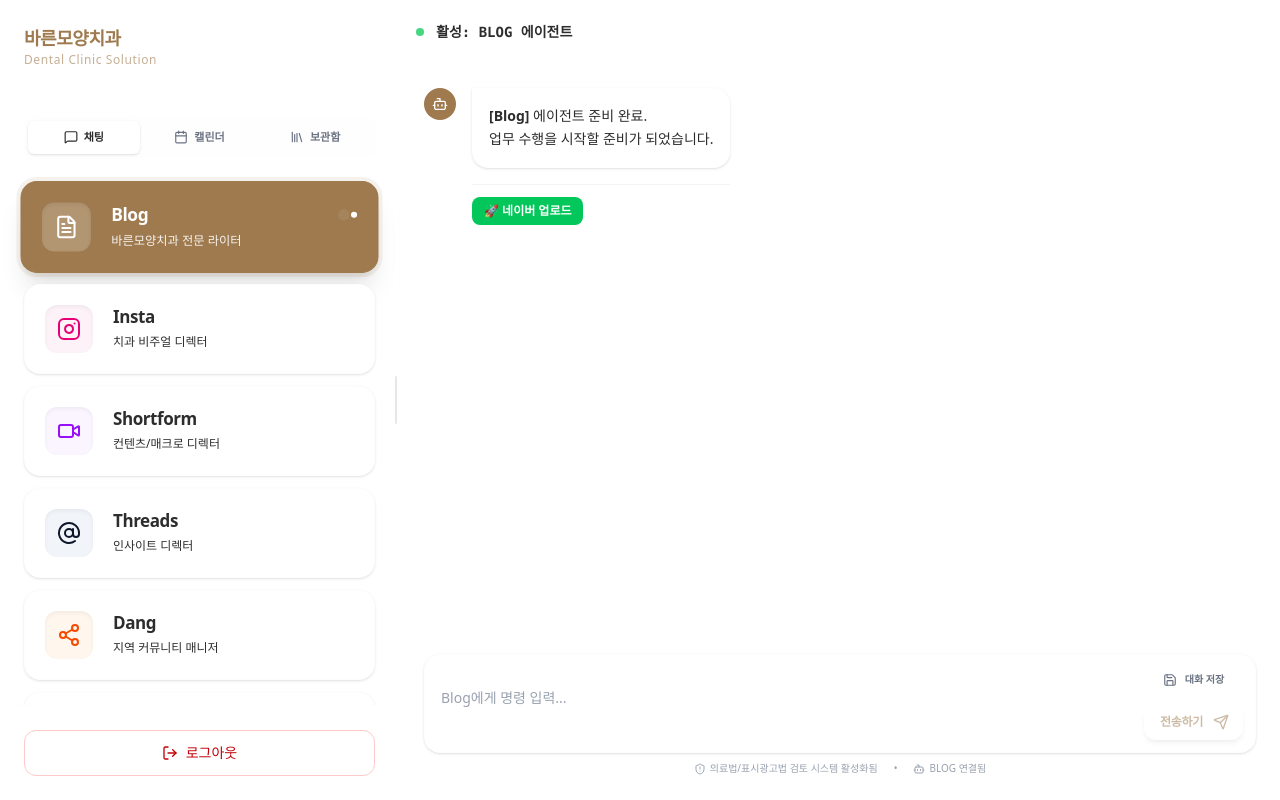
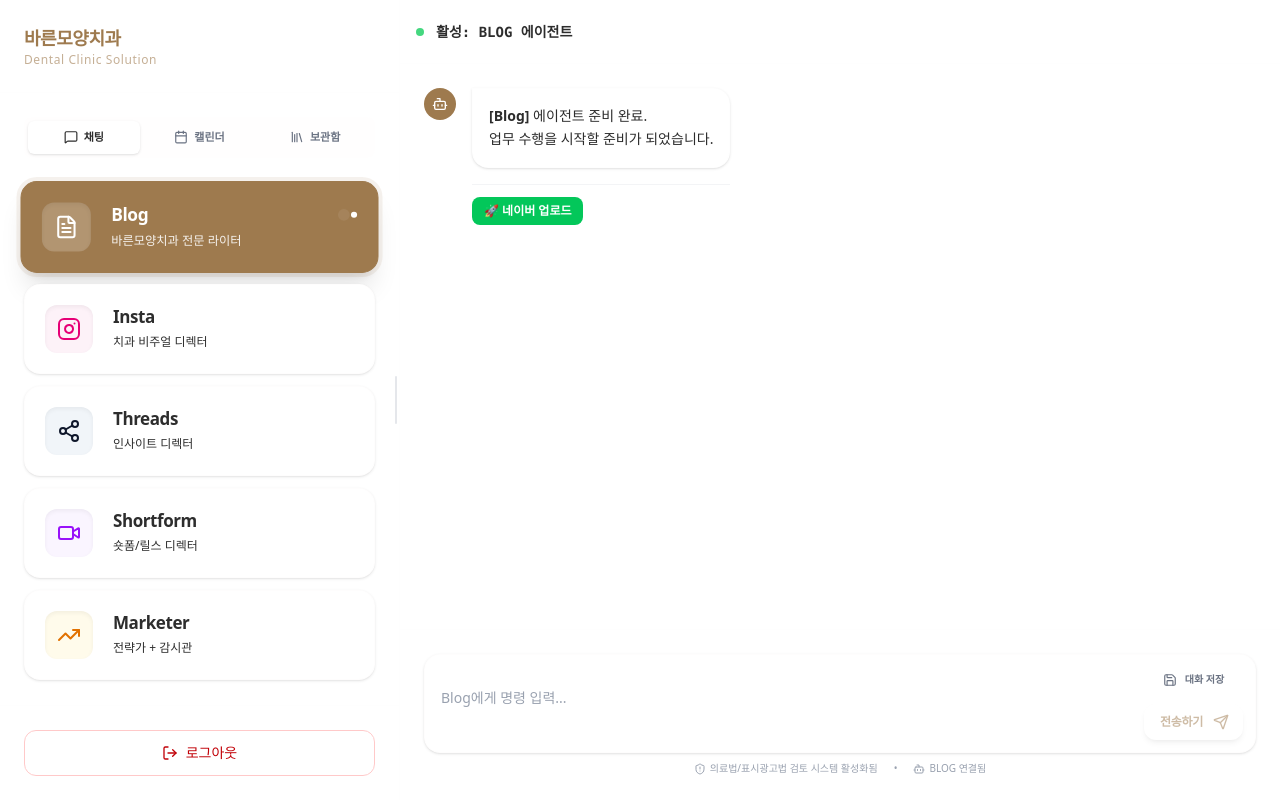
Before and after one commit to itsarainyday88-cpu/BareunShape, a Next.js app: page / in a window 1280 px wide. Built offline with nearby package versions, Linux system fonts and the light colour scheme; no server answers.

Commit message:
UI: Diet - Reduced to 5 main agents as per SeoulYonsei frame

```diff
--- a/src/app/(main)/layout.tsx
+++ b/src/app/(main)/layout.tsx
@@ -76,15 +76,13 @@ function Sidebar() {
         }
     };
 
+    // [🚨 UI Diet] Exactly 5 agents as seen in SeoulYonsei Reference
     const agents = [
-        { id: 'Blog', name: 'Blog', role: '바른모양치과 전문 라이터', icon: FileText, color: 'text-green-600', bg: 'bg-green-50', desc: '임플란트/교정 전문 칼럼 및 블로그 컨텐츠 제작' },
-        { id: 'Insta', name: 'Insta', role: '치과 비주얼 디렉터', icon: Instagram, color: 'text-pink-600', bg: 'bg-pink-50', desc: '내원객 모집/병원 전경 중심의 카드뉴스 기획 및 프롬프트 생성' },
-        { id: 'Shortform', name: 'Shortform', role: '컨텐츠/매크로 디렉터', icon: Video, color: 'text-purple-600', bg: 'bg-purple-50', desc: '유튜브 쇼츠/인스타 릴스용 대본 기획 및 전략 생성' },
-        { id: 'Threads', name: 'Threads', role: '인사이트 디렉터', icon: AtSign, color: 'text-slate-900', bg: 'bg-slate-100', desc: '의료적 통찰을 담은 짧고 날카로운 스레드 타래 작성' },
-        { id: 'Dang', name: 'Dang', role: '지역 커뮤니티 매니저', icon: Share2, color: 'text-orange-600', bg: 'bg-orange-50', desc: '지역 환자/내원객 커뮤니티(당근마켓) 홍보 및 소통' },
-        { id: 'Supporter', name: 'Supporter', role: '내원객 상담 실장', icon: MessageSquare, color: 'text-blue-600', bg: 'bg-blue-50', desc: '환자/내원객 진료/상담 문의 응대 스크립트 작성' },
-        { id: 'Reputation', name: 'Reputation', role: '진료 후기 관리자', icon: ShieldAlert, color: 'text-red-600', bg: 'bg-red-50', desc: '치과/진료 리뷰에 대한 맞춤형 답변 생성' },
-        { id: 'Marketer', name: 'Marketer', role: '전략가 + 감시관', icon: TrendingUp, color: 'text-amber-600', bg: 'bg-amber-50', desc: '경쟁 치과 동향 분석 및 의료법/광고법 리스크 감시' },
+        { id: 'Blog', name: 'Blog', role: '바른모양치과 전문 라이터', icon: FileText, color: 'text-green-600', bg: 'bg-green-50', desc: '의료 칼럼 및 블로그 컨텐츠 제작' },
+        { id: 'Insta', name: 'Insta', role: '치과 비주얼 디렉터', icon: Instagram, color: 'text-pink-600', bg: 'bg-pink-50', desc: '병원 전경/내원객 모집 카드뉴스 기획' },
+        { id: 'Threads', name: 'Threads', role: '인사이트 디렉터', icon: Share2, color: 'text-slate-900', bg: 'bg-slate-100', desc: '의료적 통찰을 담은 짧고 강렬한 텍스트 기획' },
+        { id: 'Shortform', name: 'Shortform', role: '숏폼/릴스 디렉터', icon: Video, color: 'text-purple-600', bg: 'bg-purple-50', desc: '릴스, 쇼츠 전용 고밀도 대본 생성' },
+        { id: 'Marketer', name: 'Marketer', role: '전략가 + 감시관', icon: TrendingUp, color: 'text-amber-600', bg: 'bg-amber-50', desc: '경쟁사 동향 분석 및 의료법 리스크 감시' },
     ];
 
     return (
@@ -114,7 +112,7 @@ function Sidebar() {
             </div>
 
             <div className="flex-1 overflow-y-auto p-6">
-                {/* View Mode Toggle (Chat vs Calendar) */}
+                {/* View Mode Toggle */}
                 <div className="flex bg-sand/20 rounded-lg p-1 gap-1 mb-6">
                     <button
                         onClick={() => setCurrentView('chat')}
@@ -173,7 +171,7 @@ function Sidebar() {
                     ))}
                 </div>
 
-                {/* 🛡️ Strategy Status Dashboard Box */}
+                {/* System Status Dashboard */}
                 {currentView === 'chat' && (
                     <div className="mt-10 p-5 rounded-2xl bg-secondary/5 border border-secondary/20 space-y-4">
                         <div className="flex items-center justify-between">
@@ -226,8 +224,6 @@ function Header() {
                 </span>
             </div>
             <div className="flex gap-2">
-
-
             </div>
         </div>
     );
@@ -244,10 +240,9 @@ export default function DashboardLayout({
             <div className="flex h-screen bg-primary overflow-hidden">
                 <Sidebar />
 
-                {/* Main Content (Right Panel - 60%) */}
+                {/* Main Content */}
                 <main className="flex-1 flex flex-col relative bg-primary overflow-hidden">
                     <Header />
-                    {/* Chat Area - Added min-h-0 to allow scrolling within children */}
                     <div className="flex-1 flex flex-col pt-16 min-h-0 overflow-hidden">
                         {children}
                     </div>
```
